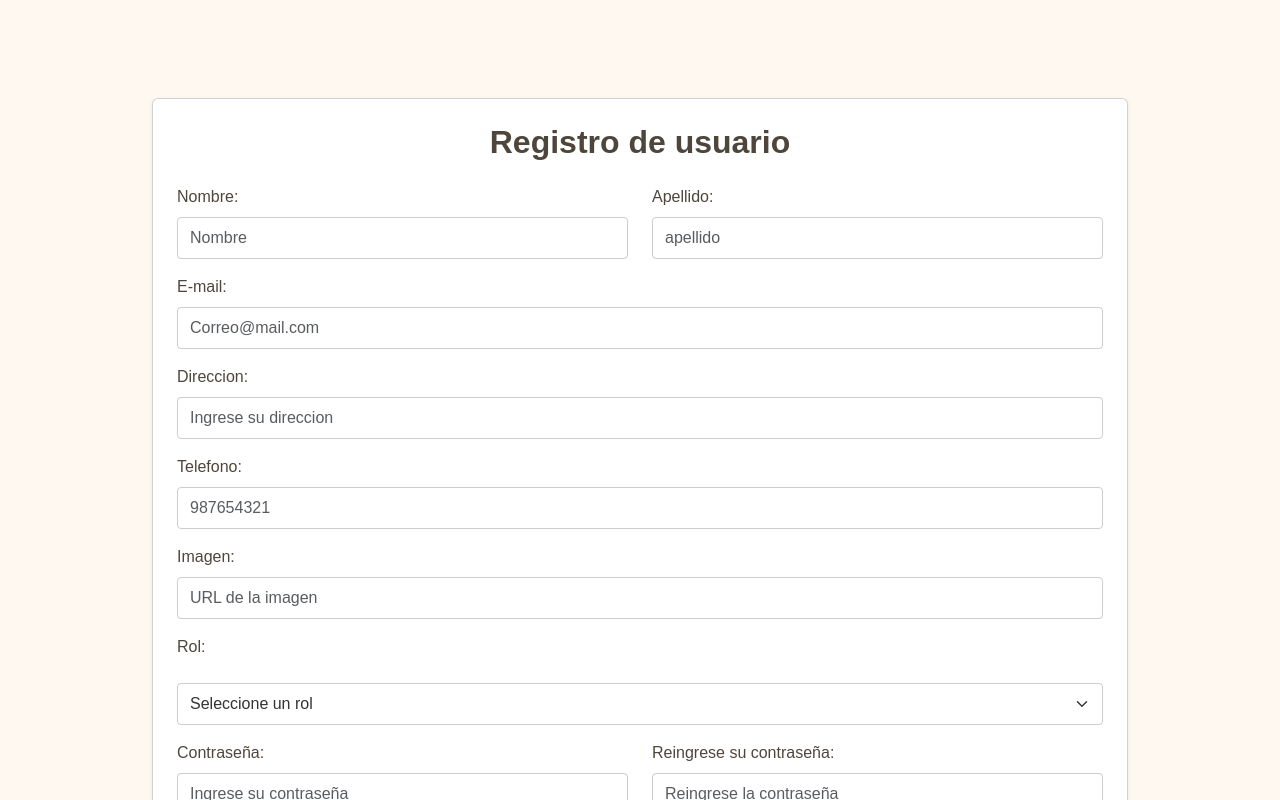
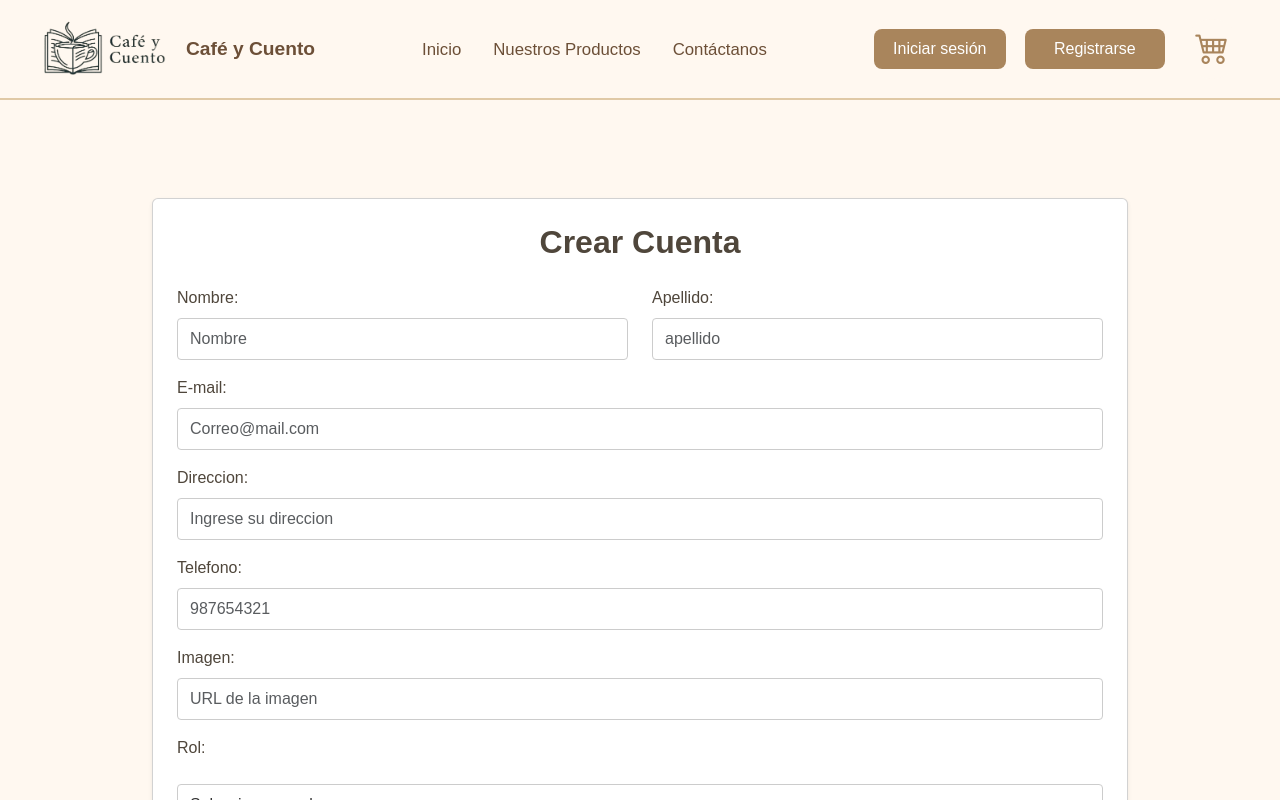
Before and after one commit to OscarBerm/Proyecto-Final, a React (Vite) app: page /register in a window 1280 px wide. Shown: the top 800 px of the page. Built offline with nearby package versions, Linux system fonts and the light colour scheme.

Commit message:
Homologado y retoques a la page Register

```diff
--- a/src/components/Navbar.jsx
+++ b/src/components/Navbar.jsx
@@ -17,7 +17,7 @@ const Navbar = () => {
 				</ul>
 				<div className="navbar-actions">
 					<button className="btn-login">Iniciar sesión</button>
-					<button className="btn-register">Registrarse</button>
+					<Link to="/register"><button className="btn-register">Registrarse</button></Link>
 					<button className="btn-cart">
 						<i className="bi bi-cart4"></i>
 					</button>
--- a/src/pages/Register.jsx
+++ b/src/pages/Register.jsx
@@ -2,7 +2,8 @@ import React, { useContext, useState, useEffect } from "react";
 import "bootstrap-icons/font/bootstrap-icons.css";
 import Swal from "sweetalert2";
 import { UserContext } from "../context/UserContext";
-import '../styles/formularios.css';
+import '../styles/Formularios.css';
+import Navbar from "../components/Navbar";
 
 const Register = () => {
 
@@ -94,10 +95,12 @@ const Register = () => {
   }, [formulario]);
 
   return (
+    <div>
+    <Navbar />
     <div className="container my-5">
       <section className="card p-4 shadow-sm mb-5">
         <h2 className="card-title text-center mb-4">
-          Registro de usuario
+          Crear Cuenta
         </h2>
 
         <form onSubmit={handleSubmit}>
@@ -270,6 +273,7 @@ const Register = () => {
         </form>
       </section>
     </div>
+    </div>
   );
 };
 
```
